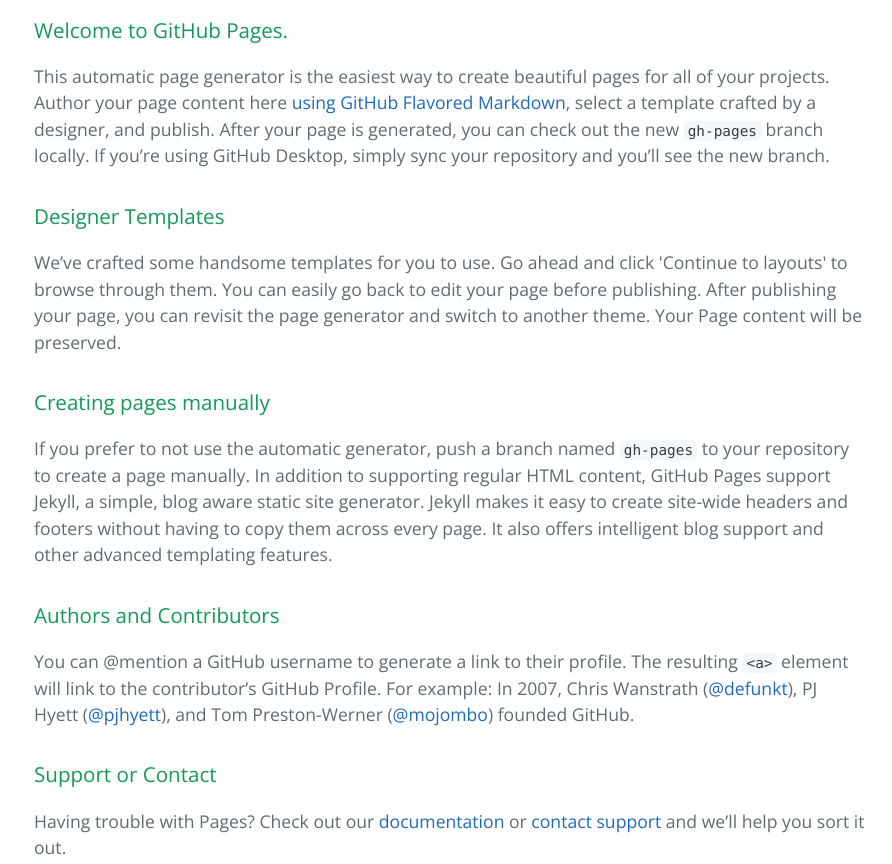
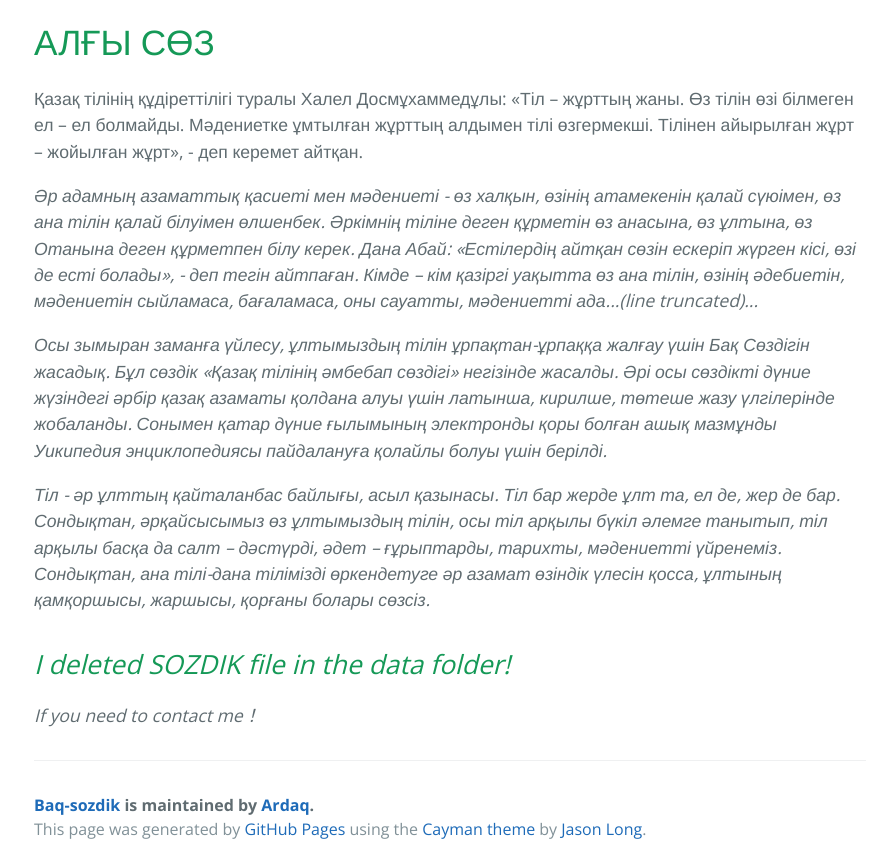
Before and after one commit to Ardaq/Baq, a plain HTML site: page index.html in a window 1280 px wide. Shown: the part 400-1264 px from the top of the page, without its empty margins (190-1082 px from the left). Drawn offline with nearby package versions, Linux system fonts and the light colour scheme.

```diff
--- a/index.html
+++ b/index.html
@@ -19,30 +19,20 @@
     </section>
 
     <section class="main-content">
-      <h3>
-<a id="welcome-to-github-pages" class="anchor" href="#welcome-to-github-pages" aria-hidden="true"><span aria-hidden="true" class="octicon octicon-link"></span></a>Welcome to GitHub Pages.</h3>
+      <h1>
+<a id="АЛҒЫ-СӨЗ" class="anchor" href="#%D0%90%D0%9B%D2%92%D0%AB-%D0%A1%D3%A8%D0%97" aria-hidden="true"><span aria-hidden="true" class="octicon octicon-link"></span></a>АЛҒЫ СӨЗ</h1>
 
-<p>This automatic page generator is the easiest way to create beautiful pages for all of your projects. Author your page content here <a href="https://guides.github.com/features/mastering-markdown/">using GitHub Flavored Markdown</a>, select a template crafted by a designer, and publish. After your page is generated, you can check out the new <code>gh-pages</code> branch locally. If you’re using GitHub Desktop, simply sync your repository and you’ll see the new branch.</p>
+<p>Қазақ тілінің құдіреттілігі туралы Халел Досмұхаммедұлы: «Тіл – жұрттың жаны. Өз тілін өзі білмеген ел – ел болмайды. Мәдениетке ұмтылған жұрттың алдымен тілі өзгермекші. Тілінен айырылған жұрт – жойылған жұрт», - деп керемет айтқан.</p>
 
-<h3>
-<a id="designer-templates" class="anchor" href="#designer-templates" aria-hidden="true"><span aria-hidden="true" class="octicon octicon-link"></span></a>Designer Templates</h3>
+<p><em>Әр адамның азаматтық қасиеті мен мәдениеті - өз халқын, өзінің атамекенін қалай сүюімен, өз ана тілін қалай білуімен өлшенбек.  Әркімнің тіліне деген құрметін өз анасына, өз ұлтына, өз Отанына деген құрметпен білу керек. Дана Абай: «Естілердің айтқан сөзін ескеріп жүрген кісі, өзі де есті болады», - деп тегін айтпаған. Кімде – кім қазіргі уақытта өз  ана тілін, өзінің әдебиетін, мәдениетін  сыйламаса, бағаламаса, оны сауатты, мәдениетті ада...(line truncated)...
+<p><em>Осы зымыран заманға үйлесу, ұлтымыздың тілін ұрпақтан-ұрпаққа жалғау үшін Бақ Сөздігін жасадық. Бұл сөздік «Қазақ тілінің әмбебап сөздігі» негізінде жасалды. Әрі осы сөздікті дүние жүзіндегі әрбір қазақ азаматы қолдана алуы үшін латынша, кирилше, төтеше жазу үлгілерінде жобаланды. Сонымен қатар дүние ғылымының электронды қоры болған ашық мазмұнды Уикипедия энциклопедиясы пайдалануға қолайлы болуы үшін берілді. </em></p>
 
-<p>We’ve crafted some handsome templates for you to use. Go ahead and click 'Continue to layouts' to browse through them. You can easily go back to edit your page before publishing. After publishing your page, you can revisit the page generator and switch to another theme. Your Page content will be preserved.</p>
+<p><em>Тіл - әр ұлттың қайталанбас байлығы, асыл қазынасы. Тіл бар жерде ұлт та, ел де, жер де бар. Сондықтан, әрқайсысымыз өз ұлтымыздың тілін, осы тіл арқылы бүкіл әлемге танытып, тіл арқылы басқа да салт – дәстүрді, әдет – ғұрыптарды, тарихты, мәдениетті үйренеміз. Сондықтан, ана тілі-дана тілімізді өркендетуге әр азамат өзіндік үлесін қосса,  ұлтының қамқоршысы, жаршысы, қорғаны болары сөзсіз.</em></p>
 
-<h3>
-<a id="creating-pages-manually" class="anchor" href="#creating-pages-manually" aria-hidden="true"><span aria-hidden="true" class="octicon octicon-link"></span></a>Creating pages manually</h3>
+<h2>
+<a id="i-deleted-sozdik-file-in-the-data-folder" class="anchor" href="#i-deleted-sozdik-file-in-the-data-folder" aria-hidden="true"><span aria-hidden="true" class="octicon octicon-link"></span></a>I deleted SOZDIK file in the data folder!</h2>
 
-<p>If you prefer to not use the automatic generator, push a branch named <code>gh-pages</code> to your repository to create a page manually. In addition to supporting regular HTML content, GitHub Pages support Jekyll, a simple, blog aware static site generator. Jekyll makes it easy to create site-wide headers and footers without having to copy them across every page. It also offers intelligent blog support and other advanced templating features.</p>
-
-<h3>
-<a id="authors-and-contributors" class="anchor" href="#authors-and-contributors" aria-hidden="true"><span aria-hidden="true" class="octicon octicon-link"></span></a>Authors and Contributors</h3>
-
-<p>You can @mention a GitHub username to generate a link to their profile. The resulting <code>&lt;a&gt;</code> element will link to the contributor’s GitHub Profile. For example: In 2007, Chris Wanstrath (<a href="https://github.com/defunkt" class="user-mention">@defunkt</a>), PJ Hyett (<a href="https://github.com/pjhyett" class="user-mention">@pjhyett</a>), and Tom Preston-Werner (<a href="https://github.com/mojombo" class="user-mention">@mojombo</a>) founded GitHub.</p>
-
-<h3>
-<a id="support-or-contact" class="anchor" href="#support-or-contact" aria-hidden="true"><span aria-hidden="true" class="octicon octicon-link"></span></a>Support or Contact</h3>
-
-<p>Having trouble with Pages? Check out our <a href="https://help.github.com/pages">documentation</a> or <a href="https://github.com/contact">contact support</a> and we’ll help you sort it out.</p>
+<p>If you need to contact me！</p></em></p>
 
       <footer class="site-footer">
         <span class="site-footer-owner"><a href="https://github.com/Ardaq/Baq-Sozdik">Baq-sozdik</a> is maintained by <a href="https://github.com/Ardaq">Ardaq</a>.</span>
```
Also changed, not shown: params.json (+1 -1 lines).
